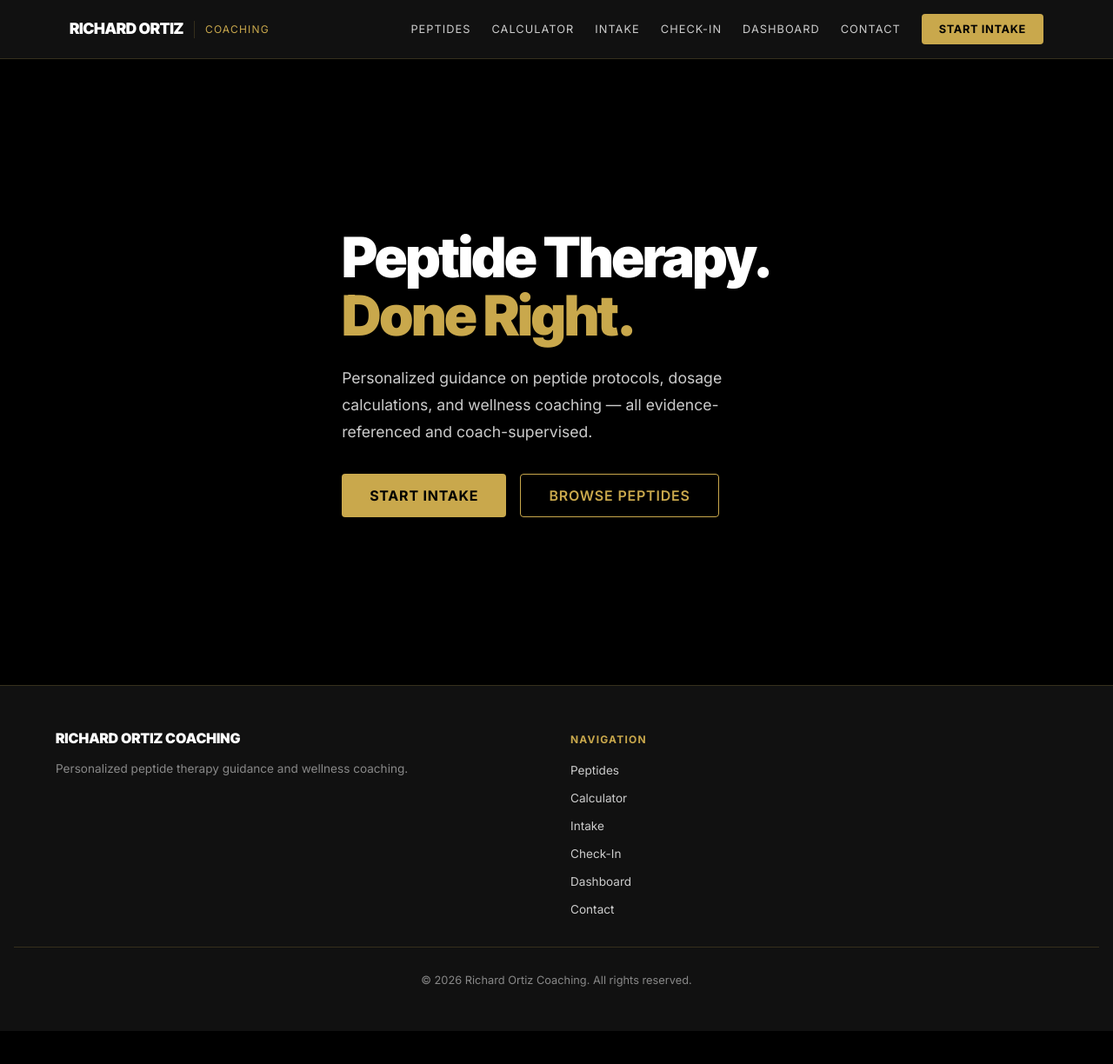
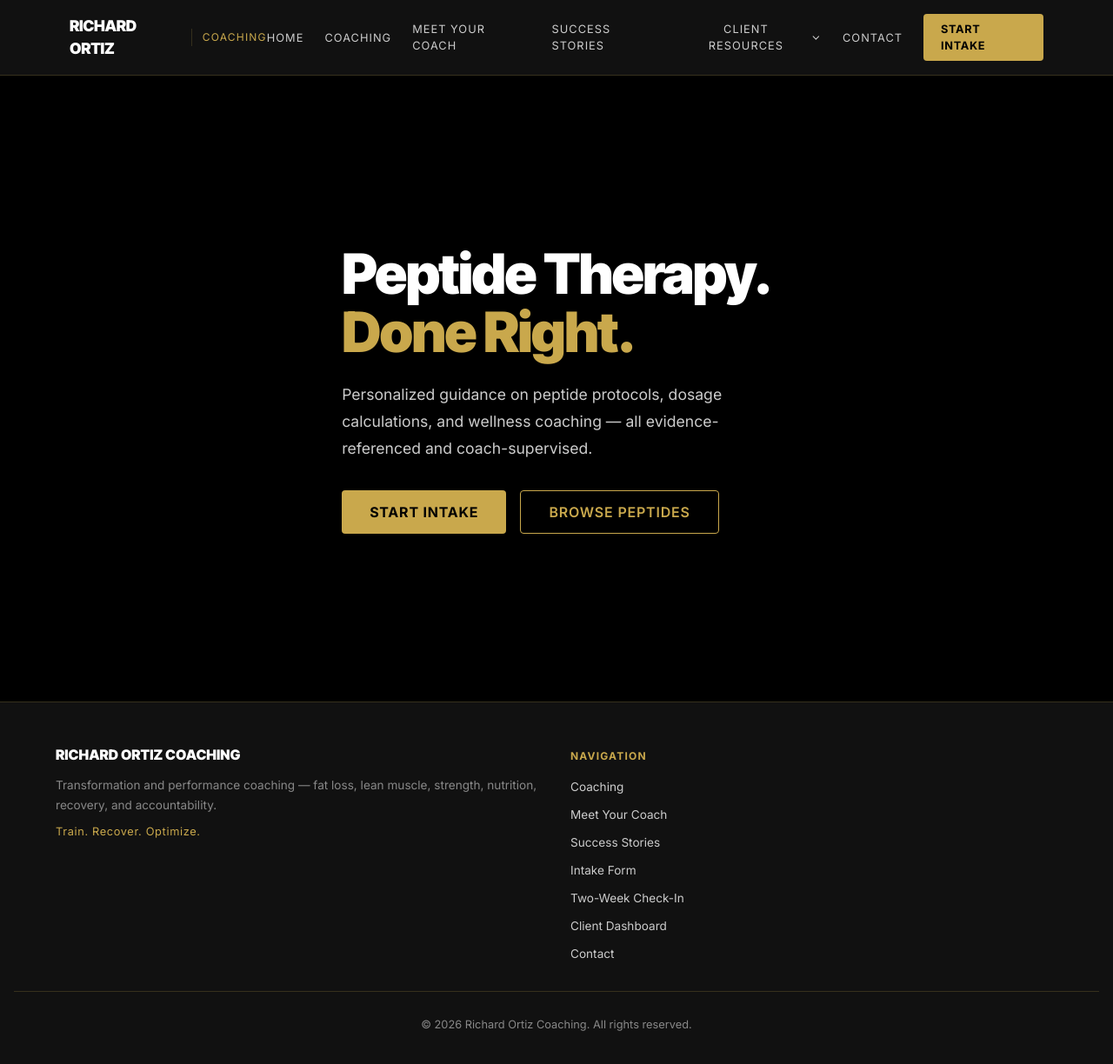
Before and after one commit to asaasinai/richard-ortiz-coaching, a Next.js app: page / in a window 1280 px wide. Shown: the top 1224 px of the page at 87% size. Before the commit the page ends 1186 px from the top, so only its background shows below. Built offline with nearby package versions, Linux system fonts and the light colour scheme.

Commit message:
feat: coaching nav with Client Resources dropdown + repositioned footer

```diff
--- a/src/components/Footer.tsx
+++ b/src/components/Footer.tsx
@@ -1,25 +1,47 @@
 import Link from "next/link"
+import { Instagram, Facebook } from "lucide-react"
+import { siteConfig } from "@/lib/site-config"
+
 export default function Footer() {
+  const socials = [
+    { url: siteConfig.social.instagram, label: "Instagram", Icon: Instagram },
+    { url: siteConfig.social.facebook, label: "Facebook", Icon: Facebook },
+  ].filter(s => s.url)
+
   return (
     <footer style={{ background: "var(--surface)", borderTop: "1px solid var(--border)", padding: "3rem 1rem" }}>
       <div className="max-w-6xl mx-auto grid md:grid-cols-2 gap-8">
         <div>
           <span style={{ fontFamily: "Inter Tight, sans-serif", fontWeight: 900, color: "var(--text)" }}>RICHARD ORTIZ COACHING</span>
           <p style={{ color: "var(--text-mute)", fontSize: "0.85rem", marginTop: "0.75rem", lineHeight: 1.7 }}>
-            Personalized peptide therapy guidance and wellness coaching.
+            Transformation and performance coaching — fat loss, lean muscle, strength, nutrition, recovery, and accountability.
           </p>
+          <p style={{ color: "var(--gold)", fontSize: "0.8rem", marginTop: "0.5rem", letterSpacing: "0.05em" }}>
+            Train. Recover. Optimize.
+          </p>
+          {socials.length > 0 && (
+            <div style={{ display: "flex", gap: "0.75rem", marginTop: "1rem" }}>
+              {socials.map(({ url, label, Icon }) => (
+                <a key={label} href={url} target="_blank" rel="noopener noreferrer" aria-label={label}
+                  style={{ color: "var(--text-soft)" }} className="hover:text-white transition-colors">
+                  <Icon size={18} />
+                </a>
+              ))}
+            </div>
+          )}
         </div>
         <div>
           <span style={{ fontSize: "0.75rem", color: "var(--gold)", letterSpacing: "0.1em", textTransform: "uppercase", fontWeight: 700 }}>Navigation</span>
           <ul style={{ marginTop: "0.75rem", display: "flex", flexDirection: "column", gap: "0.5rem" }}>
             {[
-              ["Peptides",   "/peptides"],
-              ["Calculator", "https://thepeptidepedia.com/dose"],
-              ["Intake",     "/intake"],
-              ["Check-In",   "/checkin"],
-              ["Dashboard",  "/dashboard"],
-              ["Contact",    "/contact"],
-            ].map(([l,h]) => (
+              ["Coaching", "/coaching"],
+              ["Meet Your Coach", "/meet-your-coach"],
+              ["Success Stories", "/success-stories"],
+              ["Intake Form", "/intake"],
+              ["Two-Week Check-In", "/checkin"],
+              ["Client Dashboard", "/dashboard"],
+              ["Contact", "/contact"],
+            ].map(([l, h]) => (
               <li key={h}>
                 <Link href={h} style={{ color: "var(--text-soft)", fontSize: "0.85rem" }} className="hover:text-white transition-colors">{l}</Link>
               </li>
--- a/src/components/Nav.tsx
+++ b/src/components/Nav.tsx
@@ -1,19 +1,39 @@
 "use client"
 import Link from "next/link"
-import { useState } from "react"
-import { Menu, X } from "lucide-react"
+import { useState, useRef, useEffect } from "react"
+import { Menu, X, ChevronDown } from "lucide-react"
 
 const links = [
-  { href: "/peptides", label: "Peptides" },
-  { href: "https://thepeptidepedia.com/dose", label: "Calculator" },
-  { href: "/intake", label: "Intake" },
-  { href: "/checkin", label: "Check-In" },
-  { href: "/dashboard", label: "Dashboard" },
-  { href: "/contact", label: "Contact" },
+  { href: "/", label: "Home" },
+  { href: "/coaching", label: "Coaching" },
+  { href: "/meet-your-coach", label: "Meet Your Coach" },
+  { href: "/success-stories", label: "Success Stories" },
+]
+
+const clientResources = [
+  { href: "/intake", label: "Intake Form" },
+  { href: "/checkin", label: "Two-Week Check-In" },
+  { href: "/dashboard", label: "Client Dashboard" },
 ]
 
 export default function Nav() {
   const [open, setOpen] = useState(false)
+  const [resOpen, setResOpen] = useState(false)
+  const resRef = useRef<HTMLDivElement>(null)
+
+  useEffect(() => {
+    const close = (e: MouseEvent) => {
+      if (resRef.current && !resRef.current.contains(e.target as Node)) setResOpen(false)
+    }
+    document.addEventListener("mousedown", close)
+    return () => document.removeEventListener("mousedown", close)
+  }, [])
+
+  const linkStyle = {
+    fontSize: "0.8rem", letterSpacing: "0.08em", textTransform: "uppercase" as const,
+    color: "var(--text-soft)",
+  }
+
   return (
     <nav style={{ background: "var(--surface)", borderBottom: "1px solid var(--border)" }} className="sticky top-0 z-50">
       <div className="max-w-6xl mx-auto px-4 py-4 flex items-center justify-between">
@@ -24,24 +44,56 @@ export default function Nav() {
           <span style={{ width: 1, height: 20, background: "var(--border)" }} />
           <span style={{ fontSize: "0.75rem", color: "var(--gold)", letterSpacing: "0.1em", textTransform: "uppercase" }}>COACHING</span>
         </Link>
+
+        {/* Desktop */}
         <div className="hidden md:flex items-center gap-6">
           {links.map(l => (
-            <Link key={l.href} href={l.href}
-              style={{ fontSize: "0.8rem", letterSpacing: "0.08em", textTransform: "uppercase", color: "var(--text-soft)" }}
-              className="hover:text-white transition-colors">{l.label}</Link>
+            <Link key={l.href} href={l.href} style={linkStyle} className="hover:text-white transition-colors">{l.label}</Link>
           ))}
+          <div ref={resRef} style={{ position: "relative" }}>
+            <button onClick={() => setResOpen(o => !o)}
+              style={{ ...linkStyle, background: "none", border: "none", cursor: "pointer", display: "flex", alignItems: "center", gap: "0.3rem" }}
+              className="hover:text-white transition-colors">
+              Client Resources <ChevronDown size={13} style={{ transform: resOpen ? "rotate(180deg)" : "none", transition: "transform 0.15s" }} />
+            </button>
+            {resOpen && (
+              <div style={{
+                position: "absolute", top: "calc(100% + 0.75rem)", right: 0, minWidth: 200,
+                background: "var(--surface-2)", border: "1px solid var(--border)", borderRadius: "var(--radius)",
+                padding: "0.5rem", display: "flex", flexDirection: "column", zIndex: 60,
+              }}>
+                {clientResources.map(r => (
+                  <Link key={r.href} href={r.href} onClick={() => setResOpen(false)}
+                    style={{ fontSize: "0.82rem", color: "var(--text-soft)", padding: "0.55rem 0.75rem", borderRadius: "var(--radius)" }}
+                    className="hover:text-white hover:bg-black/30 transition-colors">{r.label}</Link>
+                ))}
+              </div>
+            )}
+          </div>
+          <Link href="/contact" style={linkStyle} className="hover:text-white transition-colors">Contact</Link>
           <Link href="/intake" className="btn-gold" style={{ padding: "0.5rem 1.25rem", fontSize: "0.8rem" }}>Start Intake</Link>
         </div>
+
         <button className="md:hidden" onClick={() => setOpen(!open)} style={{ color: "var(--text)" }}>
           {open ? <X size={22} /> : <Menu size={22} />}
         </button>
       </div>
+
+      {/* Mobile drawer */}
       {open && (
         <div style={{ background: "var(--surface-2)", borderTop: "1px solid var(--border)" }} className="md:hidden px-4 py-4 flex flex-col gap-4">
           {links.map(l => (
             <Link key={l.href} href={l.href} onClick={() => setOpen(false)}
               style={{ fontSize: "0.9rem", color: "var(--text-soft)" }}>{l.label}</Link>
           ))}
+          <span style={{ fontSize: "0.7rem", color: "var(--gold)", letterSpacing: "0.1em", textTransform: "uppercase", fontWeight: 700, marginTop: "0.25rem" }}>
+            Client Resources
+          </span>
+          {clientResources.map(r => (
+            <Link key={r.href} href={r.href} onClick={() => setOpen(false)}
+              style={{ fontSize: "0.9rem", color: "var(--text-soft)", paddingLeft: "0.75rem" }}>{r.label}</Link>
+          ))}
+          <Link href="/contact" onClick={() => setOpen(false)} style={{ fontSize: "0.9rem", color: "var(--text-soft)" }}>Contact</Link>
           <Link href="/intake" className="btn-gold text-center" onClick={() => setOpen(false)}>Start Intake</Link>
         </div>
       )}
```
